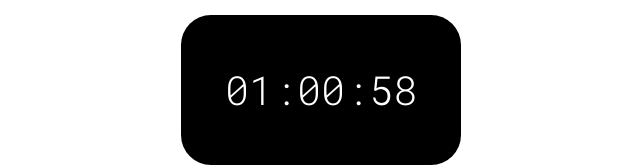
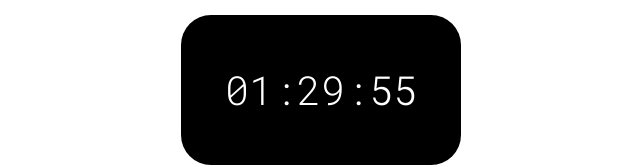
Before and after one commit to lauraportillo/react-countdown-timer, a React (Create React App) app: page / in a window 1280 px wide. Shown: the part 143-310 px from the top of the page, without its empty margins (319-959 px from the left). Built offline with nearby package versions, Linux system fonts and the light colour scheme.

Commit message:
update changes

```diff
--- a/src/components/App.js
+++ b/src/components/App.js
@@ -8,8 +8,8 @@ import '../stylesheets/App.scss';
 const App = () => {
   //state
   const [hours, setHours] = useState(1);
-  const [minutes, setMinutes] = useState(1);
-  const [seconds, setSeconds] = useState(3);
+  const [minutes, setMinutes] = useState(30);
+  const [seconds, setSeconds] = useState(0);
   const [displayMessage, setDisplayMessage] = useState(false);
 
   //useEffect
```
